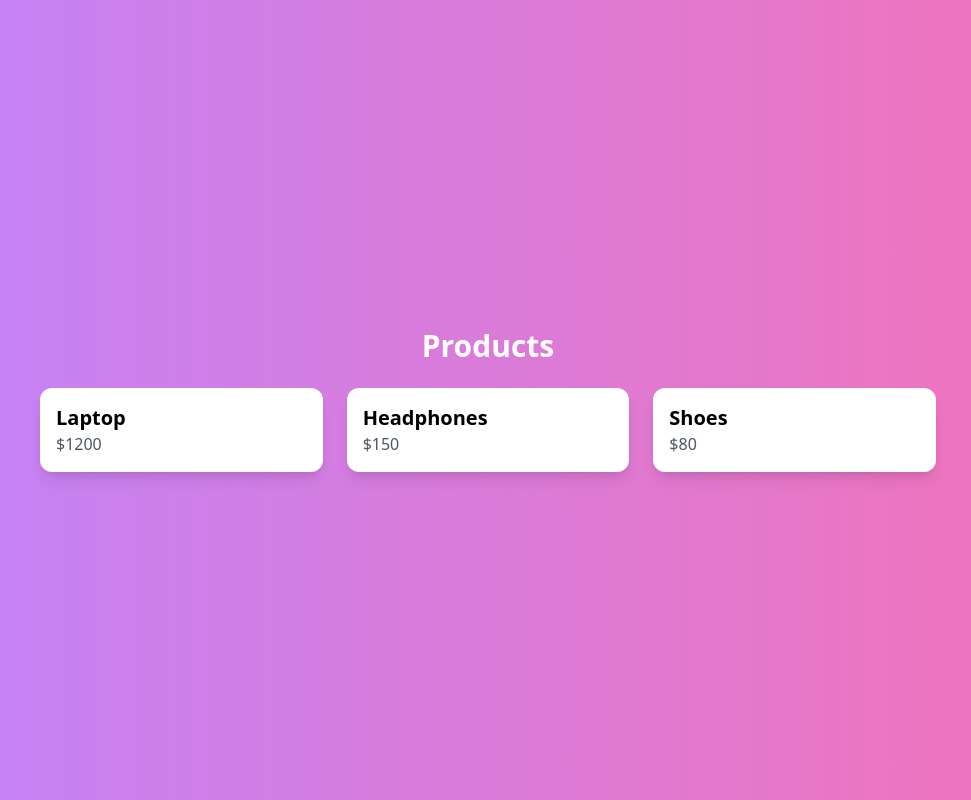
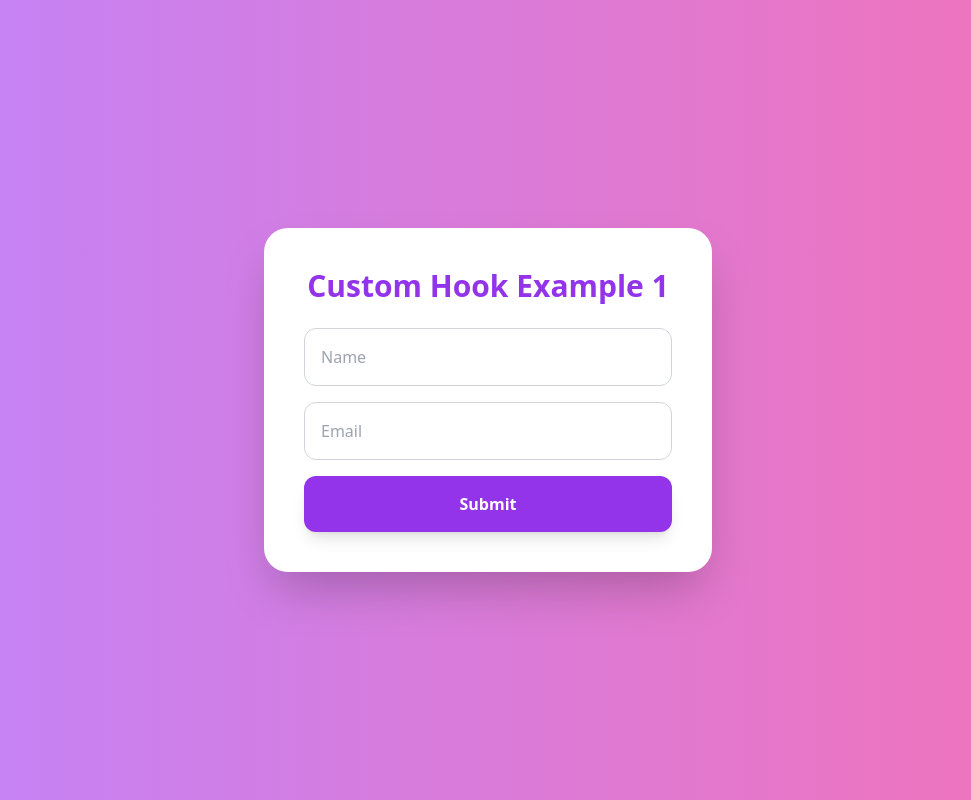
Before and after one commit to Cabdinasir64/Hooks, a React (Vite) app: page / in a window 1280 px wide. Shown: the whole page, without its empty margins (152-1123 px from the left). Built offline with nearby package versions, Linux system fonts and the light colour scheme.

Commit message:
this is example1 of Custom Hooks with react hooks

```diff
--- a/src/App.jsx
+++ b/src/App.jsx
@@ -1,14 +1,9 @@
-import { Routes, Route } from 'react-router-dom';
-import UseNavigate3 from './useNavigate/usenavigate3';
-import UseNavigate4 from './useNavigate/usenavigate4';
+import CustomHook1 from './CustomHooks/customhook1'
 function App() {
 
 
   return (
-    <Routes>
-      <Route path="/" element={<UseNavigate3 />} />
-      <Route path="/usenavigate4/:productName" element={<UseNavigate4 />} />
-    </Routes>
+    <CustomHook1 />
   );
 }
 
--- /dev/null
+++ b/src/CustomHooks/customhook1.jsx
@@ -0,0 +1,118 @@
+import React from "react";
+import { motion } from "framer-motion";
+import { useState } from "react";
+
+function useInput(initialValue) {
+    const [value, setValue] = useState(initialValue);
+
+    const onChange = (e) => setValue(e.target.value);
+    const reset = () => setValue("");
+
+    return { value, onChange, reset };
+}
+
+const Example1 = () => {
+    const name = useInput("");
+    const email = useInput("");
+    const [submittedData, setSubmittedData] = useState(null);
+    const [errors, setErrors] = useState({});
+
+    const validate = () => {
+        const newErrors = {};
+        if (!name.value.trim()) newErrors.name = "Name is required";
+        if (!email.value.trim()) {
+            newErrors.email = "Email is required";
+        } else if (!/\S+@\S+\.\S+/.test(email.value)) {
+            newErrors.email = "Email is invalid";
+        }
+        return newErrors;
+    };
+
+    const handleSubmit = (e) => {
+        e.preventDefault();
+        const validationErrors = validate();
+        if (Object.keys(validationErrors).length === 0) {
+            setSubmittedData({ name: name.value, email: email.value });
+            setErrors({});
+            name.reset();
+            email.reset();
+        } else {
+            setErrors(validationErrors);
+        }
+    };
+
+    return (
+        <div className="min-h-screen flex items-center justify-center bg-gradient-to-r from-purple-400 to-pink-400 p-6">
+            <motion.div
+                initial={{ scale: 0.8, opacity: 0 }}
+                animate={{ scale: 1, opacity: 1 }}
+                transition={{ duration: 0.6 }}
+                className="bg-white rounded-3xl p-10 shadow-2xl w-full max-w-md"
+            >
+                <h1 className="text-3xl font-bold text-purple-600 mb-6 text-center">
+                    Custom Hook Example 1
+                </h1>
+
+                {!submittedData ? (
+                    <form onSubmit={handleSubmit} className="flex flex-col gap-4">
+                        <div className="flex flex-col">
+                            <input
+                                type="text"
+                                placeholder="Name"
+                                className={`p-4 rounded-xl border ${errors.name ? "border-red-500" : "border-gray-300"
+                                    } focus:outline-none focus:ring-2 focus:ring-purple-400 transition`}
+                                {...name}
+                            />
+                            {errors.name && (
+                                <span className="text-red-500 text-sm mt-1">{errors.name}</span>
+                            )}
+                        </div>
+
+                        <div className="flex flex-col">
+                            <input
+                                type="email"
+                                placeholder="Email"
+                                className={`p-4 rounded-xl border ${errors.email ? "border-red-500" : "border-gray-300"
+                                    } focus:outline-none focus:ring-2 focus:ring-purple-400 transition`}
+                                {...email}
+                            />
+                            {errors.email && (
+                                <span className="text-red-500 text-sm mt-1">{errors.email}</span>
+                            )}
+                        </div>
+
+                        <motion.button
+                            type="submit"
+                            whileHover={{ scale: 1.05 }}
+                            whileTap={{ scale: 0.95 }}
+                            className="bg-purple-600 text-white py-4 rounded-xl font-semibold shadow-lg hover:bg-purple-700 transition-all"
+                        >
+                            Submit
+                        </motion.button>
+                    </form>
+                ) : (
+                    <motion.div
+                        initial={{ opacity: 0, y: 20 }}
+                        animate={{ opacity: 1, y: 0 }}
+                        transition={{ duration: 0.5 }}
+                        className="text-center"
+                    >
+                        <h2 className="text-2xl font-bold mb-2 text-purple-600">Fariin La Diray!</h2>
+                        <p className="text-gray-700 mb-1">Name: {submittedData.name}</p>
+                        <p className="text-gray-700 mb-4">Email: {submittedData.email}</p>
+                        <motion.button
+                            onClick={() => setSubmittedData(null)}
+                            whileHover={{ scale: 1.05 }}
+                            whileTap={{ scale: 0.95 }}
+                            className="mt-4 bg-purple-600 text-white py-3 px-6 rounded-xl hover:bg-purple-700 transition-all"
+                        >
+                            Reset
+                        </motion.button>
+                    </motion.div>
+                )}
+            </motion.div>
+        </div>
+    );
+};
+
+export default Example1;
```
